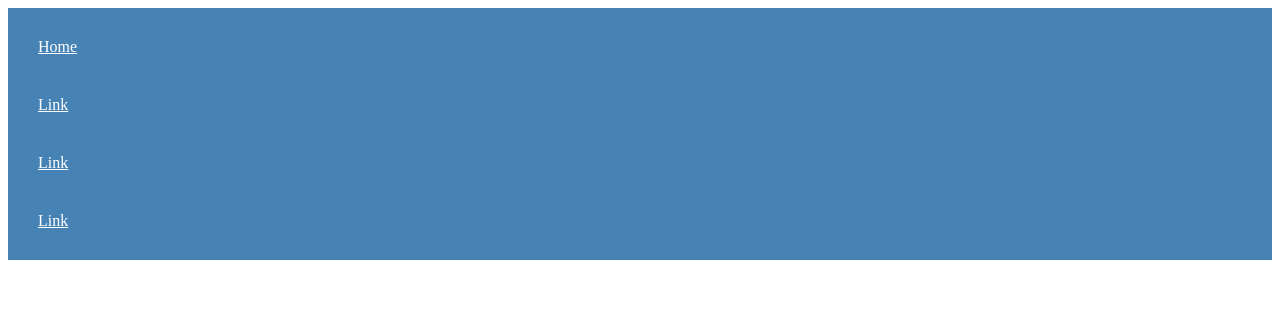
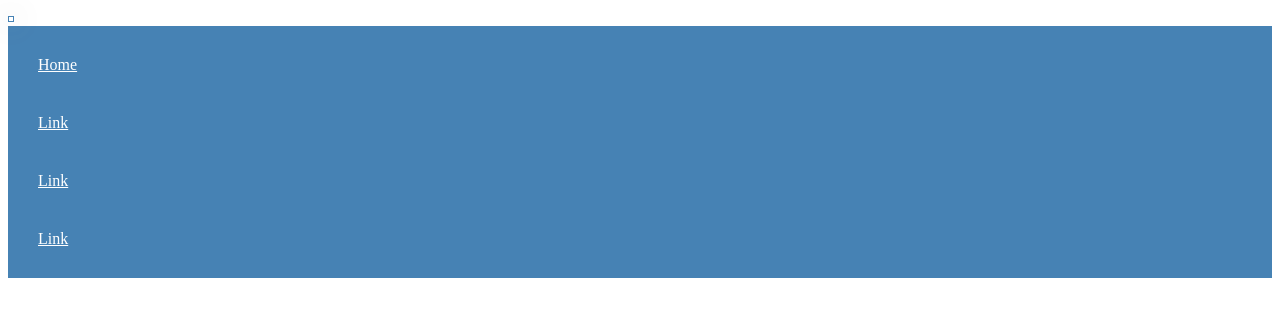
Before and after one commit to CarlosEOrozco/wdd130, a plain HTML site: page week02/wireframe.html in a window 1280 px wide. Drawn offline with Linux system fonts and the light colour scheme; files that its build step writes are made by us from their sources.

Commit message:
new wireframe

```diff
--- a/week02/wireframe.html
+++ b/week02/wireframe.html
@@ -11,6 +11,7 @@
     <!-- Header Section -->
     <header>
         <!-- Navigation -->
+        <img src="" alt="">
         <nav>
             <!-- Navigation links -->
             <a href="#">Home</a>
```
